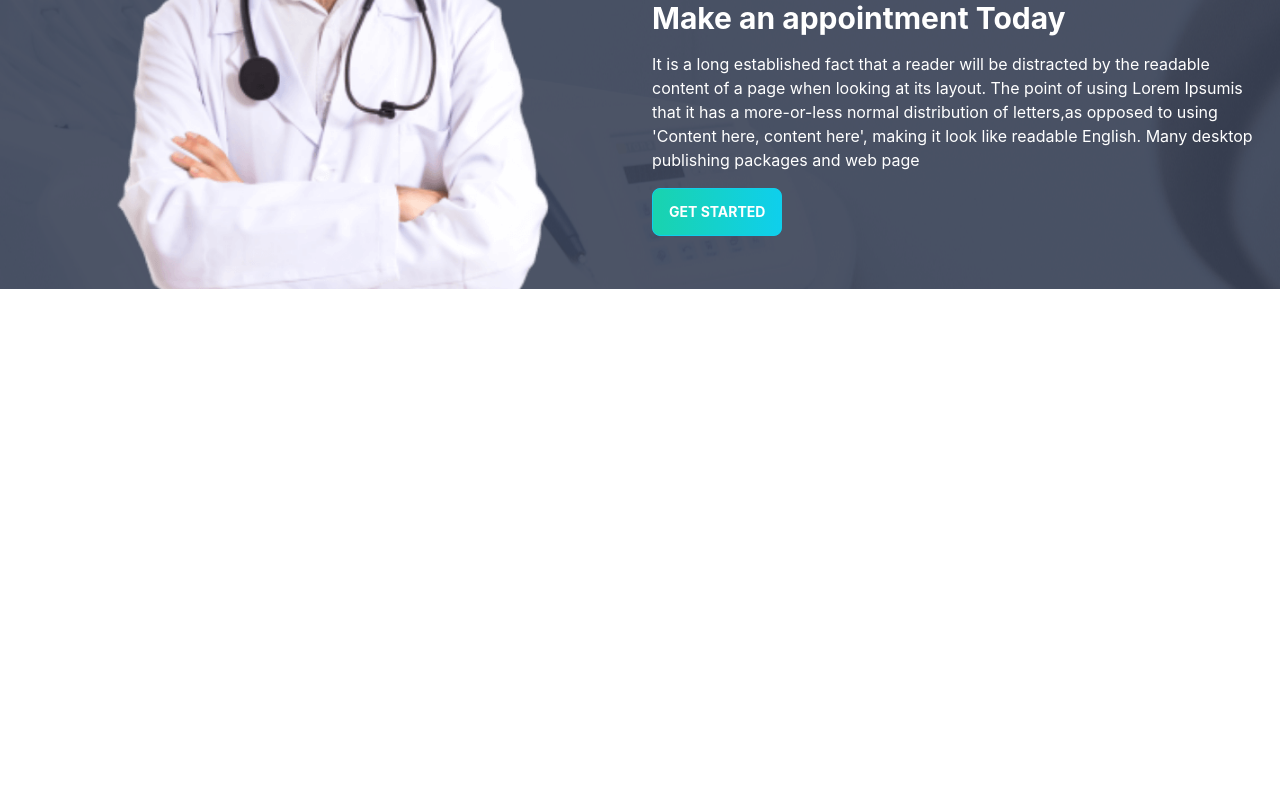
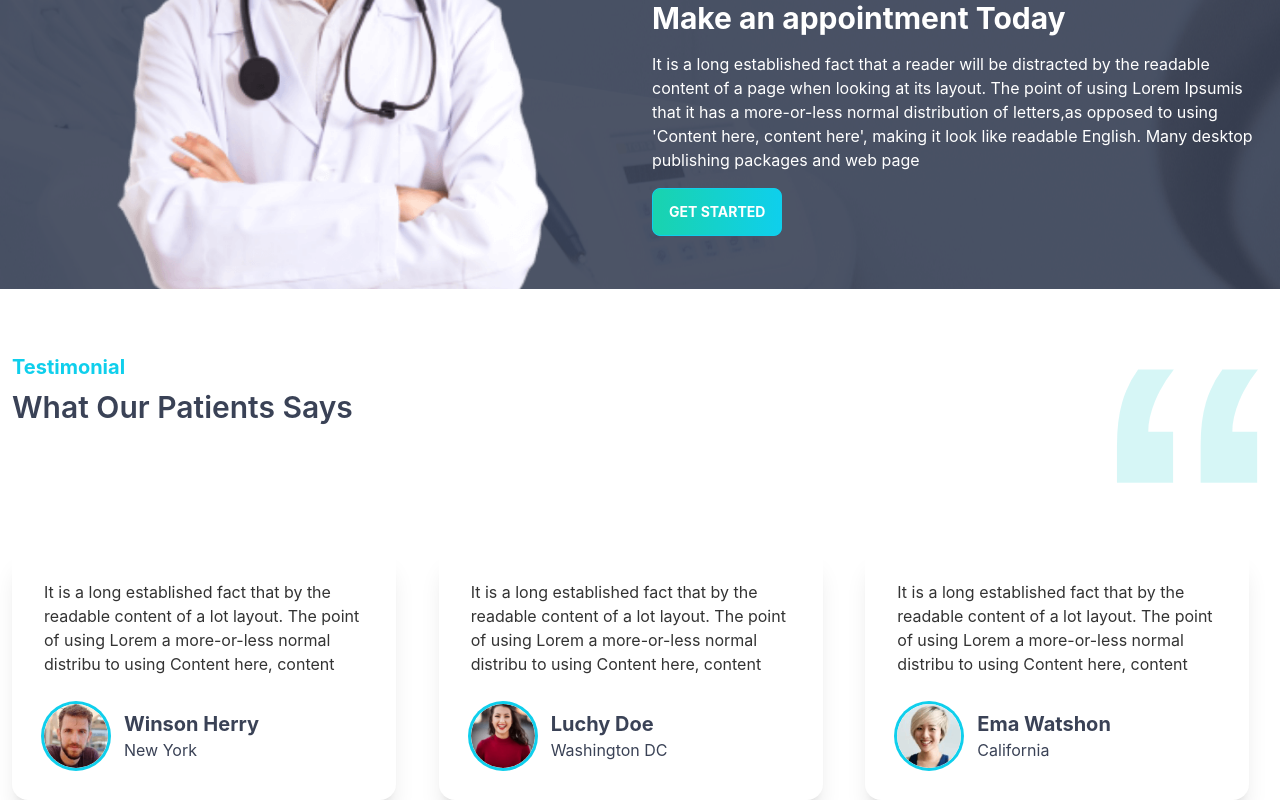
Before and after one commit to asadulR/Doc-plus-UI, a React (Create React App) app: page / in a window 1280 px wide. Shown: the part 2151-2951 px from the top of the page. Before the commit the page ends 2440 px from the top, so only its background shows below. Built offline with nearby package versions, Linux system fonts and the light colour scheme.

Commit message:
home Testimonial added

```diff
--- /dev/null
+++ b/src/Components/Pages/Home/ContactHome.js
@@ -0,0 +1,11 @@
+import React from 'react';
+
+const ContactHome = () => {
+    return (
+        <div>
+
+        </div>
+    );
+};
+
+export default ContactHome;
--- a/src/Components/Pages/Home/Home.js
+++ b/src/Components/Pages/Home/Home.js
@@ -3,6 +3,7 @@ import Banner from './Banner';
 import HomeAppointment from './HomeAppointment';
 import Info from './Info';
 import Services from './Services';
+import Testimonial from './Testimonial';
 
 const Home = () => {
     return (
@@ -11,6 +12,7 @@ const Home = () => {
             <Info/>
             <Services/>
             <HomeAppointment/>
+            <Testimonial/>
         </div>
     );
 };
--- /dev/null
+++ b/src/Components/Pages/Home/Review.js
@@ -0,0 +1,27 @@
+import React from 'react';
+
+const Review = ({ singleReview }) => {
+    const { name, img, review, city } = singleReview;
+    return (
+        <div>
+            <div class="card max-w-96 bg-base-100 shadow-xl">
+                <div class="card-body">
+                    <p className='mb-5'>{review}</p>
+                    <div class="flex items-center ">
+                        <div class="avatar">
+                            <div class="w-16 rounded-full ring ring-primary ring-offset-base-100 mr-4">
+                                <img className='' src={img} alt='' />
+                            </div>
+                        </div>
+                        <div>
+                            <h4 className='text-xl text-accent font-bold'>{name}</h4>
+                            <h5 className='text-accent'>{city}</h5>
+                        </div>
+                    </div>
+                </div>
+            </div>
+        </div>
+    );
+};
+
+export default Review;
--- /dev/null
+++ b/src/Components/Pages/Home/Testimonial.js
@@ -0,0 +1,57 @@
+import React from 'react';
+import quote from '../../../assets/icons/quote.svg';
+import people1 from '../../../assets/images/people1.png';
+import people2 from '../../../assets/images/people2.png';
+import people3 from '../../../assets/images/people3.png';
+import Review from './Review';
+const Testimonial = () => {
+    const reviews = [
+        {
+            _id: 1,
+            name: 'Winson Herry',
+            city: 'New York',
+            img: people1,
+            review: 'It is a long established fact that by the readable content of a lot layout. The point of using Lorem a more-or-less normal distribu to using Content here, content'
+        },
+        {
+            _id: 2,
+            name: 'Luchy Doe',
+            city: 'Washington DC',
+            img: people2,
+            review: 'It is a long established fact that by the readable content of a lot layout. The point of using Lorem a more-or-less normal distribu to using Content here, content'
+        },
+        {
+            _id: 3,
+            name: 'Ema Watshon',
+            city: 'California',
+            img: people3,
+            review: 'It is a long established fact that by the readable content of a lot layout. The point of using Lorem a more-or-less normal distribu to using Content here, content'
+        }
+    ];
+
+
+    return (
+        <section className='container mx-auto px-3'>
+            <div className=' flex justify-between my-16'>
+                <div>
+                    <h5 className='text-xl mb-2 text-primary font-bold'>Testimonial</h5>
+                    <h2 className='text-3xl font-semibold text-accent'>What Our Patients Says</h2>
+                </div>
+                <div>
+                    <img className='w-24 lg:w-40' src={quote} alt="" />
+                </div>
+            </div>
+            <div className='grid grid-cols-1 md:grid-cols-2 lg:grid-cols-3 gap-6'>
+                {
+                    reviews.map(review => <Review
+
+                        key={review._id}
+                        singleReview= {review}
+                        ></Review> )
+                }
+            </div>
+        </section>
+    );
+};
+
+export default Testimonial;
```
